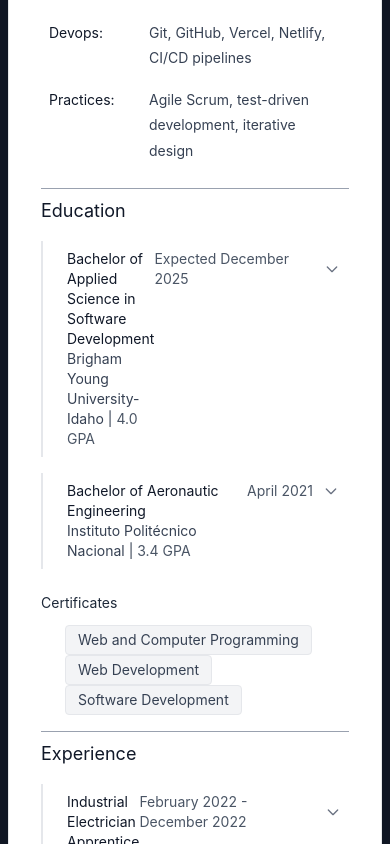
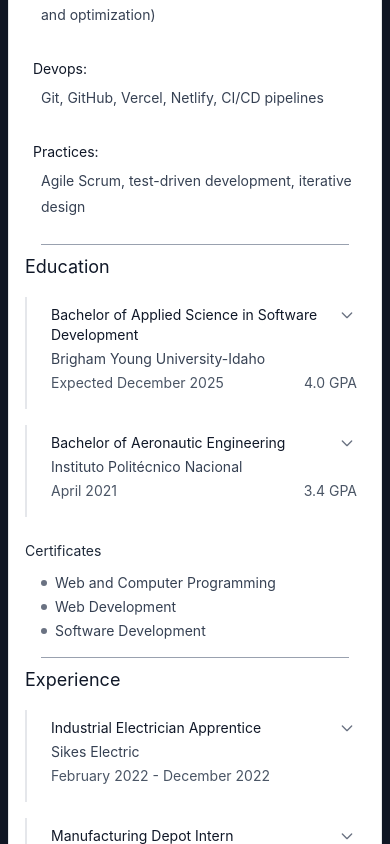
Before and after one commit to natelandrum/portfolio, a Nuxt app: page /resume in a window 390 px wide. Shown: the part 1000-1844 px from the top of the page. Built offline with nearby package versions, Linux system fonts and the light colour scheme.

Commit message:
Add mobile resume layout

```diff
--- a/components/ResumeEducation.vue
+++ b/components/ResumeEducation.vue
@@ -31,7 +31,7 @@ const isExpanded = (index: number) => expandedItems.value.has(index)
 </script>
 
 <template>
-  <div class="px-8 py-2">
+  <div class="px-4 sm:px-8 py-2">
     <!-- Title -->
     <h2 class="text-lg font-bold text-gray-900 mb-4">
       {{ education.title }}
@@ -45,23 +45,21 @@ const isExpanded = (index: number) => expandedItems.value.has(index)
         class="border-l-2 border-gray-200 pl-4"
       >
       <!-- Main Info (Always Visible) -->
-      <div class="flex justify-between items-start mb-2 rounded p-2 hover:bg-gray-100 cursor-pointer transition-colors"
+      <div class="rounded p-2 hover:bg-gray-50 cursor-pointer transition-colors"
         @click="toggleExpanded(index)"
       >
+        <!-- Desktop Layout -->
+        <div class="hidden sm:flex justify-between items-start mb-2">
           <div class="flex-1">
-              <h3 class="text-sm font-semibold text-gray-900">{{ item.degree }}</h3>
-              <p class="text-sm text-gray-700">
-                {{ item.school }} |
-                <!-- GPA (if available) -->
-                <span v-if="item.gpa" class="text-sm text-gray-600">{{ item.gpa }}</span>
-
-              </p>
+            <h3 class="text-sm font-semibold text-gray-900">{{ item.degree }}</h3>
+            <p class="text-sm text-gray-700">
+              {{ item.school }}
+              <span v-if="item.gpa" class="text-sm text-gray-600"> | {{ item.gpa }}</span>
+            </p>
           </div>
           <div class="flex items-center gap-2">
             <span class="text-sm text-gray-600">{{ item.date }}</span>
-            <button
-              class="w-5 h-5 flex items-center justify-center rounded text-gray-500 hover:text-gray-700 cursor-pointer transition-colors"
-            >
+            <button class="w-5 h-5 flex items-center justify-center rounded text-gray-500 hover:text-blue-600 transition-colors">
               <svg
                 :class="{ 'rotate-180': isExpanded(index) }"
                 class="w-4 h-4 transition-transform duration-200"
@@ -74,6 +72,30 @@ const isExpanded = (index: number) => expandedItems.value.has(index)
             </button>
           </div>
         </div>
+
+        <!-- Mobile Layout -->
+        <div class="sm:hidden mb-2">
+          <div class="flex justify-between items-start mb-1">
+            <h3 class="text-sm font-semibold text-gray-900 flex-1">{{ item.degree }}</h3>
+            <button class="w-5 h-5 flex items-center justify-center rounded text-gray-500 hover:text-blue-600 transition-colors ml-2">
+              <svg
+                :class="{ 'rotate-180': isExpanded(index) }"
+                class="w-4 h-4 transition-transform duration-200"
+                fill="none"
+                stroke="currentColor"
+                viewBox="0 0 24 24"
+              >
+                <path stroke-linecap="round" stroke-linejoin="round" stroke-width="2" d="M19 9l-7 7-7-7" />
+              </svg>
+            </button>
+          </div>
+          <p class="text-sm text-gray-700">{{ item.school }}</p>
+          <div class="flex justify-between text-sm text-gray-600 mt-1">
+            <span>{{ item.date }}</span>
+            <span v-if="item.gpa">{{ item.gpa }}</span>
+          </div>
+        </div>
+      </div>
 
         <!-- Expandable Details -->
         <transition
@@ -104,15 +126,29 @@ const isExpanded = (index: number) => expandedItems.value.has(index)
     <!-- Certificates Section (after all degrees) -->
     <div v-if="education.certificates && education.certificates.details.length > 0" class="mt-2 pt-4">
       <h4 class="text-sm font-medium text-gray-800 mb-3">{{ education.certificates.title }}</h4>
-      <div class="flex flex-wrap">
+
+      <!-- Desktop Layout: Badge style -->
+      <div class="hidden sm:flex flex-wrap gap-2 ml-4">
         <span
           v-for="(certificate, certIndex) in education.certificates.details"
           :key="certIndex"
-          class="px-3 ml-6 py-1 bg-gray-100 text-gray-700 text-sm rounded border border-gray-200"
+          class="px-3 py-1 bg-gray-100 text-gray-700 text-sm rounded border border-gray-200 hover:bg-gray-50 transition-colors"
         >
           {{ certificate }}
         </span>
       </div>
+
+      <!-- Mobile Layout: Stacked list -->
+      <div class="sm:hidden ml-4 space-y-1">
+        <div
+          v-for="(certificate, certIndex) in education.certificates.details"
+          :key="certIndex"
+          class="text-sm text-gray-700 flex items-center"
+        >
+          <span class="mr-2 w-1.5 h-1.5 bg-gray-500 rounded-full flex-shrink-0"></span>
+          <span>{{ certificate }}</span>
+        </div>
+      </div>
     </div>
   </div>
 </template>
--- a/components/ResumeExperience.vue
+++ b/components/ResumeExperience.vue
@@ -26,7 +26,7 @@ const isExpanded = (index: number) => expandedItems.value.has(index)
 </script>
 
 <template>
-  <div class="px-8 py-2">
+  <div class="px-4 sm:px-8 py-2">
     <!-- Title -->
     <h2 class="text-lg font-bold text-gray-900 mb-4">
       {{ experience.title }}
@@ -40,18 +40,18 @@ const isExpanded = (index: number) => expandedItems.value.has(index)
         class="border-l-2 border-gray-200 pl-4"
       >
         <!-- Main Info (Always Visible) -->
-        <div class="flex justify-between items-start mb-2 rounded p-2 hover:bg-gray-100 cursor-pointer transition-colors"
+        <div class="rounded p-2 hover:bg-gray-50 cursor-pointer transition-colors"
           @click="toggleExpanded(index)"
         >
+          <!-- Desktop Layout -->
+          <div class="hidden sm:flex justify-between items-start mb-2">
             <div class="flex-1">
               <h3 class="text-sm font-semibold text-gray-900">{{ item.title }}</h3>
               <p class="text-sm text-gray-700">{{ item.company }}</p>
             </div>
             <div class="flex items-center gap-2">
               <span class="text-sm text-gray-600">{{ item.date }}</span>
-            <button
-              class="w-5 h-5 flex items-center justify-center text-gray-500 hover:text-gray-700 transition-colors"
-            >
+              <button class="w-5 h-5 flex items-center justify-center text-gray-500 hover:text-blue-600 transition-colors">
                 <svg
                   :class="{ 'rotate-180': isExpanded(index) }"
                   class="w-4 h-4 transition-transform duration-200"
@@ -62,6 +62,27 @@ const isExpanded = (index: number) => expandedItems.value.has(index)
                   <path stroke-linecap="round" stroke-linejoin="round" stroke-width="2" d="M19 9l-7 7-7-7" />
                 </svg>
               </button>
+            </div>
+          </div>
+
+          <!-- Mobile Layout -->
+          <div class="sm:hidden mb-2">
+            <div class="flex justify-between items-start mb-1">
+              <h3 class="text-sm font-semibold text-gray-900 flex-1">{{ item.title }}</h3>
+              <button class="w-5 h-5 flex items-center justify-center text-gray-500 hover:text-blue-600 transition-colors ml-2">
+                <svg
+                  :class="{ 'rotate-180': isExpanded(index) }"
+                  class="w-4 h-4 transition-transform duration-200"
+                  fill="none"
+                  stroke="currentColor"
+                  viewBox="0 0 24 24"
+                >
+                  <path stroke-linecap="round" stroke-linejoin="round" stroke-width="2" d="M19 9l-7 7-7-7" />
+                </svg>
+              </button>
+            </div>
+            <p class="text-sm text-gray-700">{{ item.company }}</p>
+            <p class="text-sm text-gray-600 mt-1">{{ item.date }}</p>
           </div>
         </div>
 
--- a/components/ResumeSkills.vue
+++ b/components/ResumeSkills.vue
@@ -10,27 +10,43 @@ const skills = computed(() => {
 </script>
 
 <template>
-  <div class="px-8 py-2">
+  <div class="px-4 sm:px-8 py-2">
     <!-- Title -->
     <h2 class="text-lg font-bold text-gray-900 mb-4">
       {{ skills.title}}
     </h2>
 
     <!-- Skills Categories -->
-    <div >
+    <div class="space-y-3">
       <div
         v-for="(skillList, category) in skills.skillCategories"
         :key="category"
-        class="flex p-2 rounded hover:bg-gray-100 transition-colors"
+        class="p-2 rounded hover:bg-gray-50 transition-colors"
       >
-        <!-- Category Name -->
-        <div class="w-25 flex-shrink-0">
-          <span class="text-sm font-medium text-gray-900 capitalize">{{ category }}:</span>
+        <!-- Desktop Layout -->
+        <div class="hidden sm:flex">
+          <!-- Category Name -->
+          <div class="w-32 flex-shrink-0">
+            <span class="text-sm font-medium text-gray-900 capitalize">{{ category }}:</span>
+          </div>
+
+          <!-- Skills List -->
+          <div class="flex-1">
+            <span class="text-sm text-gray-700">{{ Array.from(skillList).join(', ') }}</span>
+          </div>
         </div>
 
-        <!-- Skills List -->
-        <div class="flex-1">
-          <span class="text-sm text-gray-700">{{ Array.from(skillList).join(', ') }}</span>
+        <!-- Mobile Layout -->
+        <div class="sm:hidden">
+          <!-- Category Name (Top) -->
+          <div class="mb-1">
+            <span class="text-sm font-medium text-gray-900 capitalize">{{ category }}:</span>
+          </div>
+
+          <!-- Skills List (Bottom) -->
+          <div class="pl-2">
+            <span class="text-sm text-gray-700">{{ Array.from(skillList).join(', ') }}</span>
+          </div>
         </div>
       </div>
     </div>
--- a/components/ResumeSummary.vue
+++ b/components/ResumeSummary.vue
@@ -5,7 +5,7 @@ const summary = computed(() => t('resume.summary') as unknown as object & { poin
 </script>
 
 <template>
-  <div class="px-8 py-2">
+  <div class="px-4 sm:px-8 py-2">
     <!-- Title -->
     <h2 class="text-lg font-bold text-gray-900 mb-3">
       {{ t('resume.summary.title') }}
```
Lines whose indentation alone changed are shown as unchanged.
